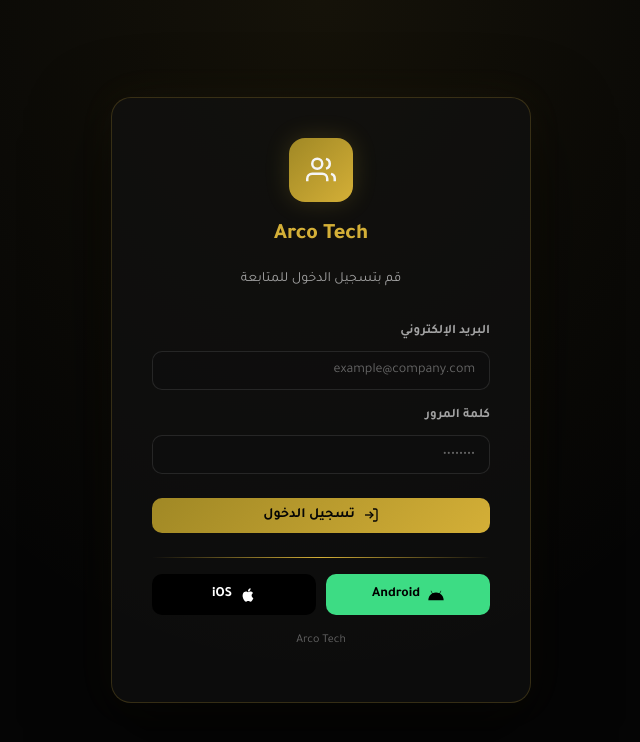
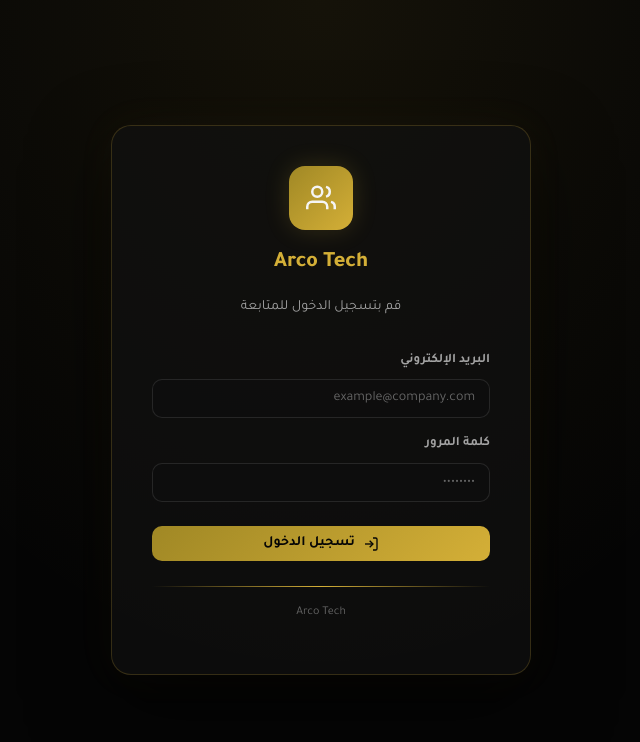
Before and after one commit to saad-elwan/arco-tech-hr, a Next.js app: page / in a window 1280 px wide. Shown: the top 742 px of the page, without its empty margins (319-959 px from the left). Built offline with nearby package versions, Linux system fonts and the light colour scheme.

Commit message:
Add PWA install button

```diff
--- a/src/app/page.tsx
+++ b/src/app/page.tsx
@@ -7,11 +7,22 @@
   const [password, setPassword] = useState("");
   const [loading, setLoading] = useState(false);
   const [error, setError] = useState("");
+  const [deferredPrompt, setDeferredPrompt] = useState<any>(null);
+  const [showInstall, setShowInstall] = useState(false);
   const router = useRouter();
 
   useEffect(() => {
     const token = localStorage.getItem("hr_token");
     if (token) router.replace("/dashboard");
+
+    // PWA install prompt
+    const handler = (e: any) => {
+      e.preventDefault();
+      setDeferredPrompt(e);
+      setShowInstall(true);
+    };
+    window.addEventListener("beforeinstallprompt", handler);
+    return () => window.removeEventListener("beforeinstallprompt", handler);
   }, [router]);
 
   async function handleLogin(e: React.FormEvent) {
@@ -32,7 +43,6 @@
       localStorage.setItem("hr_token", data.token);
       localStorage.setItem("hr_user", JSON.stringify(data.employee));
 
-      // Notify React Native WebView if it exists
       if (typeof window !== "undefined" && (window as any).ReactNativeWebView) {
         (window as any).ReactNativeWebView.postMessage(
           JSON.stringify({ type: "LOGIN_SUCCESS", token: data.token, user: data.employee })
@@ -46,6 +56,17 @@
       setLoading(false);
     }
   }
+
+  const handleInstall = async () => {
+    if (deferredPrompt) {
+      deferredPrompt.prompt();
+      const { outcome } = await deferredPrompt.userChoice;
+      if (outcome === "accepted") {
+        setShowInstall(false);
+      }
+      setDeferredPrompt(null);
+    }
+  };
 
   return (
     <div className="login-page">
@@ -122,11 +143,12 @@
           </button>
         </form>
 
+        {showInstall && (
+          <>
             <div className="gold-divider" style={{ margin: "24px 0 16px" }} />
-
             <div style={{ display: 'flex', gap: '10px', marginBottom: '16px' }}>
-          <a
-            href="https://expo.dev/artifacts/eas/b8kzkVIm_51o1cSXyXshsJIYz806tkz08Kjg7j2AKD8.apk"
+              <button
+                onClick={handleInstall}
                 className="btn btn-primary"
                 style={{
                   flex: 1,
@@ -136,39 +158,18 @@
                   color: '#000',
                   display: 'flex',
                   alignItems: 'center',
-              gap: '8px'
-            }}
-          >
-            <svg width="18" height="18" viewBox="0 0 24 24" fill="currentColor"><path d="M17.523 15.341a.96.96 0 0 0-.953.958c0 .529.427.958.953.958a.96.96 0 0 0 .954-.958.96.96 0 0 0-.954-.958zm-11.046 0a.96.96 0 0 0-.954.958c0 .529.427.958.954.958a.96.96 0 0 0 .953-.958.96.96 0 0 0-.953-.958zm11.4-5.772 1.997-3.466a.416.416 0 0 0-.152-.567.416.416 0 0 0-.566.152l-2.024 3.513A12.26 12.26 0 0 0 12 8.07c-1.862 0-3.618.406-5.132 1.131L4.844 5.688a.416.416 0 0 0-.566-.152.416.416 0 0 0-.152.567l1.997 3.466C2.688 11.667.463 15.473.463 19.745h23.074c0-4.272-2.225-8.078-5.66-10.176z"/></svg>
-            Android
-          </a>
-          <button
-            onClick={() => {
-              const isIOS = /iPad|iPhone|iPod/.test(navigator.userAgent);
-              if (isIOS) {
-                alert('لتثبيت التطبيق على iOS:\n1. اضغط على زر مشاركة في أسفل الشاشة\n2. اختر "إضافة إلى الشاشة الرئيسية"\n3. اضغط "إضافة"');
-              } else {
-                alert('لتثبيت التطبيق:\n1. افتح القائمة (⋮) في أعلى المتصفح\n2. اختر "إضافة إلى الشاشة الرئيسية"\n3. اضغط "إضافة"');
-              }
-            }}
-            className="btn btn-primary"
-            style={{
-              flex: 1,
-              justifyContent: 'center',
-              background: '#000',
-              borderColor: '#000',
-              color: '#fff',
-              display: 'flex',
-              alignItems: 'center',
                   gap: '8px',
                   cursor: 'pointer'
                 }}
               >
-            <svg width="18" height="18" viewBox="0 0 24 24" fill="currentColor"><path d="M18.71 19.5c-.83 1.24-1.71 2.45-3.05 2.47-1.34.03-1.77-.79-3.29-.79-1.53 0-2 .77-3.27.82-1.31.05-2.3-1.32-3.14-2.53C4.25 17 2.94 12.45 4.7 9.39c.87-1.52 2.43-2.48 4.12-2.51 1.28-.02 2.5.87 3.29.87.78 0 2.26-1.07 3.8-.91.65.03 2.47.26 3.64 1.98-.09.06-2.17 1.28-2.15 3.81.03 3.02 2.65 4.03 2.68 4.04-.03.07-.42 1.44-1.38 2.83M13 3.5c.73-.83 1.94-1.46 2.94-1.5.13 1.17-.34 2.35-1.04 3.19-.69.85-1.83 1.51-2.95 1.42-.15-1.15.41-2.35 1.05-3.11z"/></svg>
-            iOS
+                <svg width="18" height="18" viewBox="0 0 24 24" fill="currentColor"><path d="M17.523 15.341a.96.96 0 0 0-.953.958c0 .529.427.958.953.958a.96.96 0 0 0 .954-.958.96.96 0 0 0-.954-.958zm-11.046 0a.96.96 0 0 0-.954.958c0 .529.427.958.954.958a.96.96 0 0 0 .953-.958.96.96 0 0 0-.953-.958zm11.4-5.772 1.997-3.466a.416.416 0 0 0-.152-.567.416.416 0 0 0-.566.152l-2.024 3.513A12.26 12.26 0 0 0 12 8.07c-1.862 0-3.618.406-5.132 1.131L4.844 5.688a.416.416 0 0 0-.566-.152.416.416 0 0 0-.152.567l1.997 3.466C2.688 11.667.463 15.473.463 19.745h23.074c0-4.272-2.225-8.078-5.66-10.176z"/></svg>
+                إضافة للشاشة الرئيسية
               </button>
             </div>
+          </>
+        )}
 
+        <div className="gold-divider" style={{ margin: "24px 0 16px" }} />
         <p style={{ fontSize: 12, color: "var(--text-muted)", textAlign: "center" }}>
           Arco Tech
         </p>
```
Lines whose indentation alone changed are shown as unchanged.
